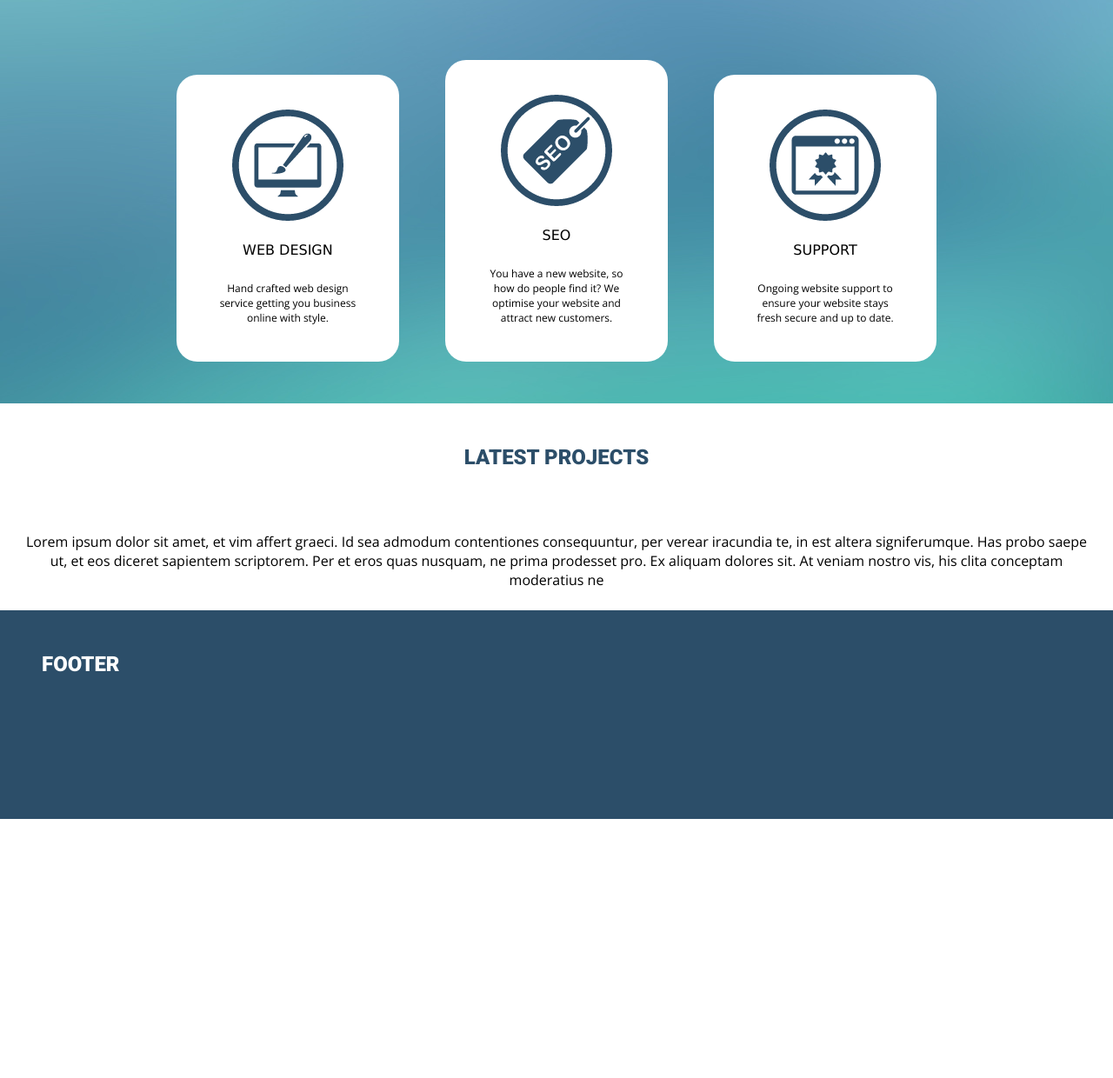
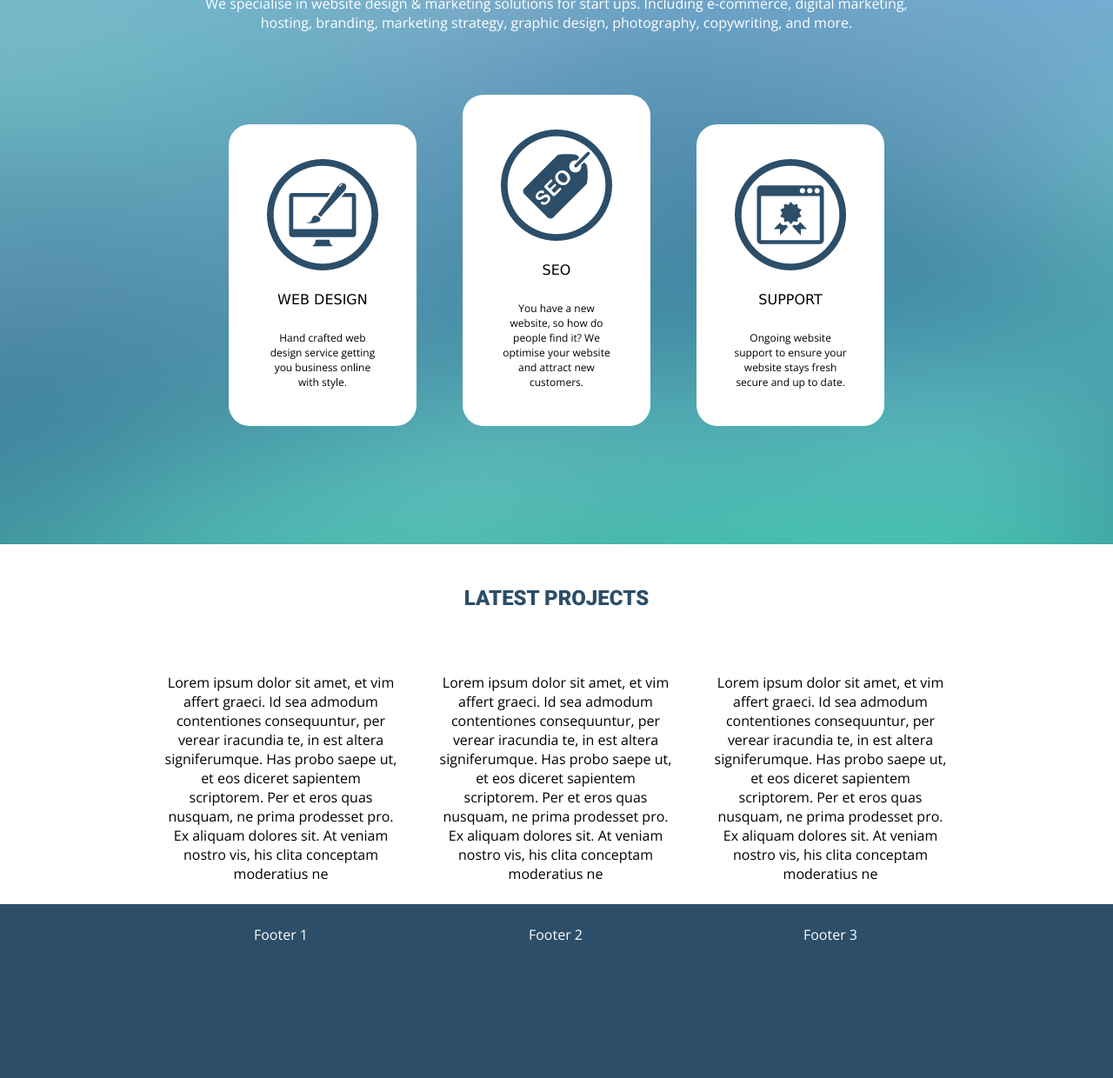
Before and after one commit to jamieelsom/jamieelsom.github.io, a plain HTML site: page unit_4/index.html in a window 1280 px wide. Shown: the part 389-1629 px from the top of the page at 87% size. Before the commit the page ends 1331 px from the top, so only its background shows below. Drawn offline with nearby package versions, Linux system fonts and the light colour scheme.

Commit message:
Unit 6 and Unit 4 Changes

```diff
--- a/unit_4/css/style.css
+++ b/unit_4/css/style.css
@@ -3,12 +3,9 @@
 
 * { margin:0; padding:0; box-sizing:border-box; }
 body {
-	background-image: url("../images/bg/blurredbackground11.jpg");
-	background-size: cover no-repeat;
 	color: rgb(255,255,255);
 	font-size:16px;
 	font-family: Verdana, sans-serif;
-	background-attachment:fixed
 }
 header {
 	background-color: white;
@@ -17,7 +14,15 @@ header {
 }
 footer{
 	background-color: #2C4E69;
+	clear:both;
+	color: white;
 	min-height: 15em;
+}
+.footercol
+{
+width: 316px;
+float: left;
+display: inline-block;
 }
 nav {
 	float: right;
@@ -68,6 +73,18 @@ img {
 	height: auto;
 	max-width: 100%;
 }
+.column{
+	width:316px;
+	float:left;
+	background-color: white;
+}
+.clearfix:after {
+   content: ".";
+   visibility: hidden;
+   display: block;
+   height: 0;
+   clear: both;
+}
 .more
 {
 	margin: 0 auto;
@@ -86,7 +103,7 @@ img {
 	border-radius: 1.5em;
 	display: inline-block;
 	padding: 1em;
-	width: 16em;
+	width: 216px;
 	margin: 1.5em;
 }
 .service img{
@@ -125,6 +142,7 @@ img {
 }
 .wrapper{
 	margin: 0 auto;
+	width: 950px;
 }
 #services
 {
@@ -132,5 +150,8 @@ img {
 	margin: 1.5em;
 }
 #top{
-	padding: 1.5em;
+	padding: 5.5em;
+	background-image: url("../images/bg/blurredbackground11.jpg");
+	background-size: cover no-repeat;
+	background-attachment:fixed;
 }
--- a/unit_4/index.html
+++ b/unit_4/index.html
@@ -5,7 +5,6 @@
 	<link rel="stylesheet" type="text/css" href="css/style.css">
 </head>
 <body>
-	<div class="wrapper">
 	<header>
 		<img src="images/Logo_Small.png" alt="Blill logo" title="Blill Logo" id="logo">
 		<nav>
@@ -17,12 +16,13 @@
 		</nav>
 	</header>
 		<section id="top">
+			<div class="wrapper">
 			<h1>Your dream - our reality. </h1>
 			<hr align="centre">
 			<p>We specialise in website design &  marketing solutions for start ups.
 			Including e-commerce, digital marketing,<br> hosting, branding, marketing strategy, graphic design, photography, copywriting, and more.</p>
-			</section>
-			<section id="services">
+
+			<section id="services" class="clearfix">
 			<div class="service">
 				<div class="serviceicon">
 					<img src="images/website6.png">
@@ -46,16 +46,44 @@
 				<div class="servicetext"><p>Ongoing website support to ensure your website stays
 				fresh secure and up to date.</p></div>
 			</div>
+			</section>
 		</section>
 		<section id="main">
 			<article>
+				<div class="wrapper">
 				<h2>LATEST PROJECTS</h2>
-				<p>Lorem ipsum dolor sit amet, et vim affert graeci. Id sea admodum contentiones consequuntur, per verear iracundia te, in est altera signiferumque. Has probo saepe ut, et eos diceret sapientem scriptorem. Per et eros quas nusquam, ne prima prodesset pro. Ex aliquam dolores sit. At veniam nostro vis, his clita conceptam moderatius ne
+				<div class="column" id="column1">
+					<p>Lorem ipsum dolor sit amet, et vim affert graeci. Id sea admodum contentiones consequuntur, per verear iracundia te, in est altera signiferumque. Has probo saepe ut, et eos diceret sapientem scriptorem. Per et eros quas nusquam, ne prima prodesset pro. Ex aliquam dolores sit. At veniam nostro vis, his clita conceptam moderatius ne
 				</p>
+			</div>
+				<div class="column" id="column2">
+					<p>Lorem ipsum dolor sit amet, et vim affert graeci. Id sea admodum contentiones consequuntur, per verear iracundia te, in est altera signiferumque. Has probo saepe ut, et eos diceret sapientem scriptorem. Per et eros quas nusquam, ne prima prodesset pro. Ex aliquam dolores sit. At veniam nostro vis, his clita conceptam moderatius ne
+				</p>
+			</div>
+				<div class="column" id="column3">
+					<p>Lorem ipsum dolor sit amet, et vim affert graeci. Id sea admodum contentiones consequuntur, per verear iracundia te, in est altera signiferumque. Has probo saepe ut, et eos diceret sapientem scriptorem. Per et eros quas nusquam, ne prima prodesset pro. Ex aliquam dolores sit. At veniam nostro vis, his clita conceptam moderatius ne
+				</p>
+			</div>
+		</wrapper>
 		</article>
 		</section>
 		<footer>
-		<h2>Footer</h2>
+			<section id="footercolumns" class="clearfix">
+				<div class="wrapper">
+		<div class="footercol" id="column3">
+					<p>Footer 1
+				</p>
+			</div>
+			<div class="footercol" id="column3">
+					<p>Footer 2
+				</p>
+			</div>
+			<div class="footercol" id="column3">
+					<p>Footer 3
+				</p>
+			</div>
+		</div>
+		</section>
 		</footer>
 	</div>
 </body>
```
